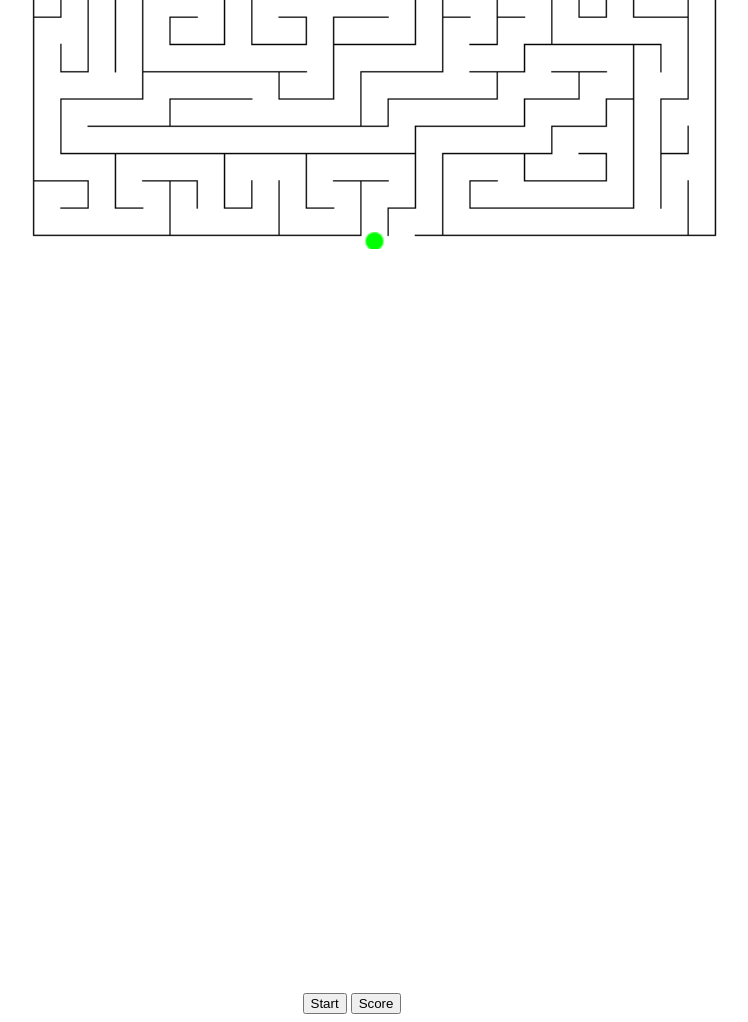
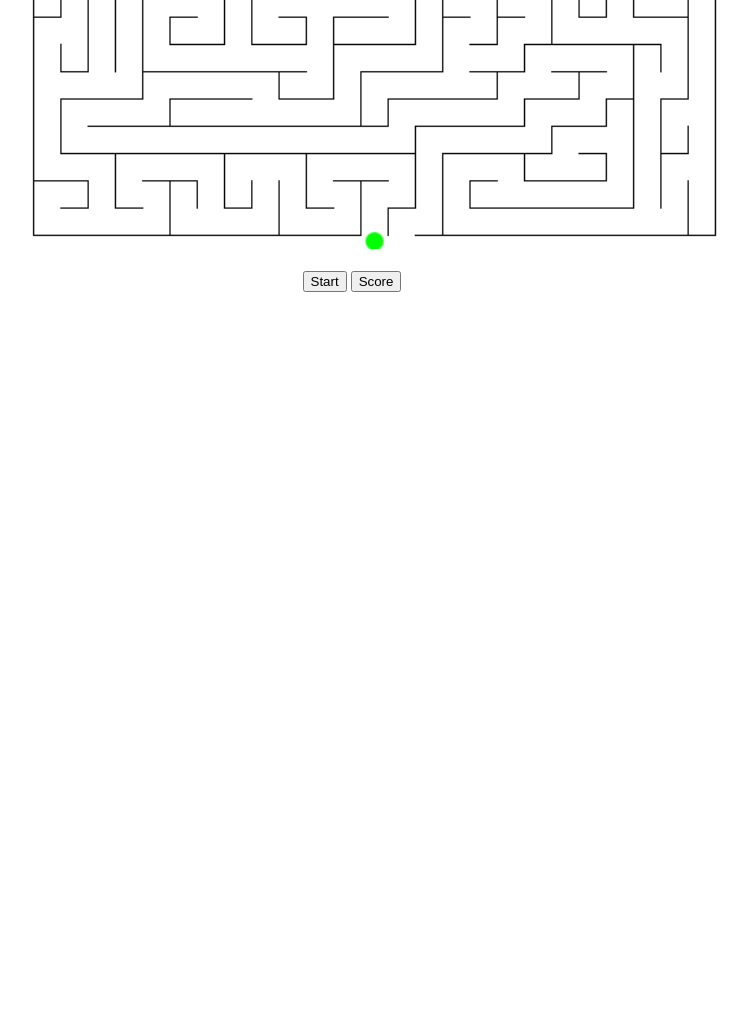
Before and after one commit to GeovaneZiviani/Maze-WEB, a plain HTML site: page WebContent/HTML-Maze/index.html in a window 1280 px wide. Shown: the part 592-1614 px from the top of the page, without its empty margins (255-1003 px from the left). After the commit the page ends 892 px from the top, so only its background shows below. Drawn offline with Linux system fonts and the light colour scheme.

Commit message:
correcao da pagina inicial

```diff
--- a/WebContent/HTML-Maze/css/maze.css
+++ b/WebContent/HTML-Maze/css/maze.css
@@ -4,7 +4,6 @@ canvas {
     padding-right: 0;
     margin-left: auto;
     margin-right: auto;
-    display: block;
     width: 800px;
 }
 
--- a/WebContent/HTML-Maze/index.html
+++ b/WebContent/HTML-Maze/index.html
@@ -26,7 +26,7 @@
 
 </form>
         <div class="align-center">
-            <canvas width="616" height="556" id="mazecanvas" class="canvas canvas" hidden >Can't load the maze game, because your browser doesn't support HTML5.</canvas>
+            <canvas width="616" height="556" id="mazecanvas" class="canvas" hidden >Can't load the maze game, because your browser doesn't support HTML5.</canvas>
         </div>
         <br>
         <section>
@@ -57,19 +57,6 @@
 
     </div>
 
-    <script>
-        function hiddenCanva(){
-
-            var query="mazecanvas[x='0'][y='0'][height=a'616'][width='556']";
-
-            var canvas=document.querySelector(query);
-
-            canvas.style.display="none";
-        }
-        hiddenCanva();
-
-    </script>
-
     <noscript>JavaScript is not enabled. To play the game, you should enable it.</noscript>
     <script src="js/build-maze.js"></script>
     <script src="js/modal.js"></script>
--- a/WebContent/HTML-Maze/js/build-maze.js
+++ b/WebContent/HTML-Maze/js/build-maze.js
@@ -11,7 +11,7 @@ var currRectY = 3;
 var mazeWidth = 556;
 var mazeHeight = 556;
 var intervalVar;
-
+var display = document.querySelector('#mazecanvas');
 
 function play() {
 
@@ -160,12 +160,11 @@ function play() {
   window.addEventListener("keydown", moveRect, true);
   createTimer(120); // 2 minutes
 
-
 }
 btn.onclick = function() {
   modal.style.display = "none";
   var maze = document.getElementById('img-maze');
   maze.innerHTML ='';
-  alert('gO');
+  display.style.display="block";
   play();
 };
```
